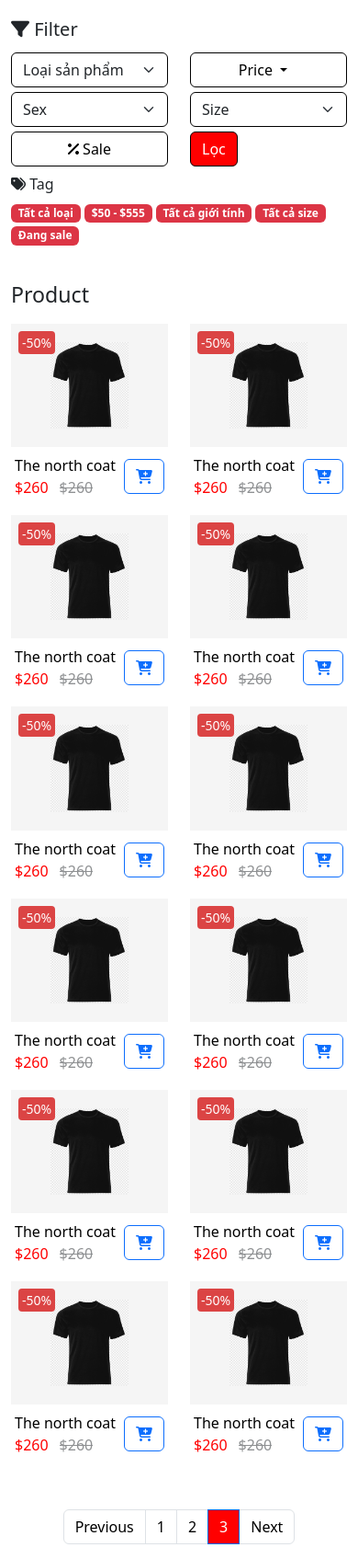
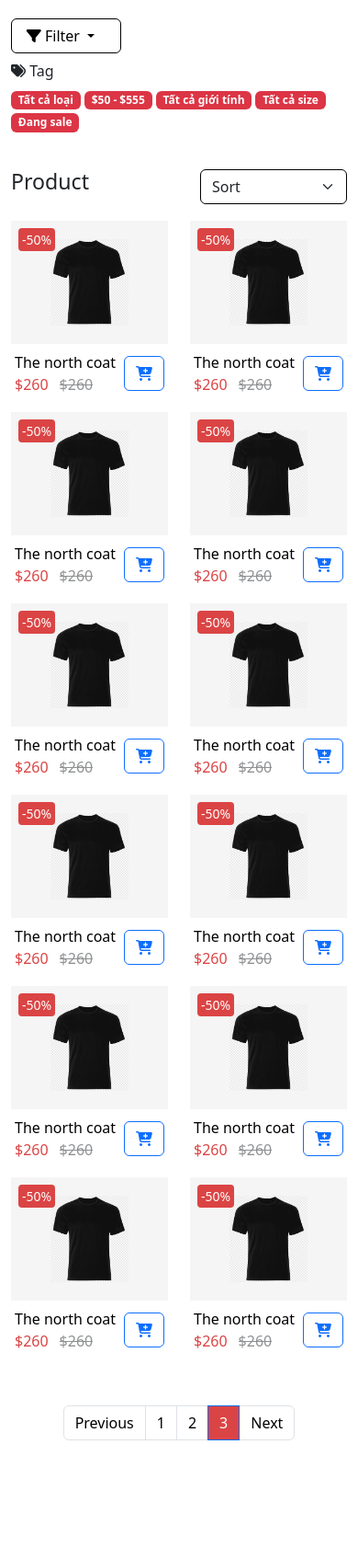
Before and after one commit to Duongnl/Web2, a PHP site: page /Template/product.php in a window 390 px wide. Shown: the whole page at 92% size. After the commit the page ends 1566 px from the top, so only its background shows below. Run offline with PHP 8.4, Linux system fonts and the light colour scheme.

Commit message:
add hidden button

```diff
--- a/Template/product.php
+++ b/Template/product.php
@@ -3,7 +3,7 @@
 <head>
     <meta charset="UTF-8">
     <meta name="viewport" content="width=device-width, initial-scale=1.0">
-    <title>Document</title>
+    <title>Product</title>
     <link href="https://cdn.jsdelivr.net/npm/bootstrap@5.3.3/dist/css/bootstrap.min.css" rel="stylesheet" integrity="sha384-QWTKZyjpPEjISv5WaRU9OFeRpok6YctnYmDr5pNlyT2bRjXh0JMhjY6hW+ALEwIH" crossorigin="anonymous">
     <link rel="stylesheet"  type="text/css" href="../assets/css/Product.css">
     <link rel="stylesheet" href="https://cdnjs.cloudflare.com/ajax/libs/font-awesome/6.5.1/css/all.min.css" integrity="sha512-DTOQO9RWCH3ppGqcWaEA1BIZOC6xxalwEsw9c2QQeAIftl+Vegovlnee1c9QX4TctnWMn13TZye+giMm8e2LwA==" crossorigin="anonymous" referrerpolicy="no-referrer" />
@@ -17,7 +17,73 @@
 
         <!-- Nhãn bộ lọc -->
         <div class="row row-filter-lable" >
-        <h5 style="margin-top: 20px;" > <i class="fa-solid fa-filter"></i> Filter</h5>
+        <h5 style="margin-top: 20px;" class="h5-filter"> <i class="fa-solid fa-filter"></i> Filter</h5>
+        <!-- <button type="button" class="btn btn-outline-danger btn-filter-hidden" ><i class="fa-solid fa-filter"></i> Filter</button> -->
+            <div class="dropdown dropdown-hidden"  >
+                <button class="btn btn-secondary dropdown-toggle btn-filter-hidden" type="button" data-bs-toggle="dropdown" aria-expanded="false">
+                <i class="fa-solid fa-filter"></i> Filter
+                </button>
+                <ul class="dropdown-menu dropdown-menu-hidden" onclick="event.stopPropagation();" style="width: 220px;"  >
+                    <li >
+                        <select class="form-select select-filter-type filter-hidden" aria-label="Default select example">
+                            <option value="" disabled selected hidden >Loại sản phẩm</option>
+                            <option value="0" select>Tất cả loại</option>
+                            <option value="1">Loại thể thao</option>
+                            <option value="2">Loại du lịch</option>
+                            <option value="3">Áo thun cao cổ</option>
+                        </select>
+                    </li>
+                    <li>
+                        <div class="dropdown">
+                            <button class="btn btn-secondary dropdown-toggle btn-filter-price filter-hidden" type="button" data-bs-toggle="dropdown" aria-expanded="false">
+                                Price
+                            </button>
+                            <ul class="dropdown-menu">
+                                <li>
+                                    <p>
+                                        <label for="amount" style="padding-left: 10px;"  >Price range:</label>
+                                        <input type="text" class="amount"  readonly style="border:0; color:#000000; font-weight:bold;padding-left: 10px;">
+                                    </p>
+                                    <div class="slider-range"></div>
+
+                                </li>
+                            </ul>
+                        </div>
+                    </li>
+                    <li>
+                        <select class="form-select select-filter-sex filter-hidden" aria-label="Default select example">
+                            <option value="" disabled selected hidden >Sex</option>
+                            <option value="0" select>Tất cả giới tính</option>
+                            <option value="1">Male</option>
+                            <option value="2">Female</option>
+                        </select>
+                    </li>
+                    <li>
+                        <select class="form-select select-filter-size filter-hidden" aria-label="Default select example">
+                            <option value="" disabled selected hidden >Size</option>
+                            <option value="0" select>Tất cả size</option>
+                            <option value="1">XXL</option>
+                            <option value="2">XL</option>
+                            <option value="3">L</option>
+                            <option value="4">M</option>
+                            <option value="5">S</option>
+                        </select>
+                    </li>
+                    <li>
+                        <div class="filter-sale filter-hidden" >
+                            <input type="checkbox" class="btn-check" id="btn-check-2-outlined"   autocomplete="off" style=" border: 1px solid black; color:black">
+                            <label class="btn btn-outline-secondary" for="btn-check-2-outlined" style="width:100%;border: 1px solid black; "> <i class="fa-solid fa-percent"></i> Sale</label>
+                        </div>
+                    </li>
+                    <li>
+                        <div class="filter-label filter-hidden" >
+                            <button type="button" class="btn btn-danger btn-filter-label"   style="float:right;">
+                            <!-- <i class="fa-solid fa-filter"></i>  -->
+                            Lọc</button>
+                        </div>
+                    </li>
+                </ul>
+            </div>
         </div>
 
         <!--Bộ lọc -->
@@ -35,17 +101,19 @@
             <!-- Giá -->
             <div class="col-6 col-sm-4 col-md-2 col-Filter" >
                 <div class="dropdown">
-                    <button class="btn btn-secondary dropdown-toggle" type="button" data-bs-toggle="dropdown" aria-expanded="false">
+                    <button class="btn btn-secondary dropdown-toggle btn-filter-price" type="button" data-bs-toggle="dropdown" aria-expanded="false">
                         Price
                     </button>
                     <ul class="dropdown-menu">
                         <li>
                             <p>
                                 <label for="amount" style="padding-left: 10px;"  >Price range:</label>
-                                <input type="text" id="amount"  readonly style="border:0; color:#000000; font-weight:bold;padding-left: 10px;">
+                                <input type="text" class="amount"  readonly style="border:0; color:#000000; font-weight:bold;padding-left: 10px;">
                             </p>
-                            <div id="slider-range"></div>
-                            <!-- <button type="button" class="btn btn-outline-secondary btn-filter-price">Chọn</button>  -->
+                            <div class="slider-range">
+
+                            </div>
+
                         </li>
                     </ul>
                 </div>
@@ -75,14 +143,14 @@
             <!-- Sale -->
             <div  class="col-6 col-sm-4 col-md-2 col-Filter" >
                 <div class="filter-sale" >
-                    <input type="checkbox" class="btn-check" id="btn-check-2-outlined"   autocomplete="off" style=" border: 1px solid black; color:black">
-                    <label class="btn btn-outline-secondary" for="btn-check-2-outlined" style="width:100%;border: 1px solid black; "> <i class="fa-solid fa-percent"></i> Sale</label>
+                    <input type="checkbox" class="btn-check" id="btn-check-3-outlined"   autocomplete="off" style=" border: 1px solid black; color:black">
+                    <label class="btn btn-outline-secondary" for="btn-check-3-outlined" style="width:100%;border: 1px solid black; "> <i class="fa-solid fa-percent"></i> Sale</label>
                 </div>
             </div>
             <!-- button lọc -->
             <div class="col-6 col-sm-4 col-md-1 col-Filter" >
                 <div class="filter-label" >
-                    <button type="button" class="btn btn-danger btn-filter-label">
+                    <button type="button" class="btn btn-danger btn-filter-label" >
                     <!-- <i class="fa-solid fa-filter"></i>  -->
                     Lọc</button>
                 </div>
@@ -106,7 +174,14 @@
 
         <!-- Nhãn sản phẩm -->
         <div class="row " style="margin-top: 40px;"  >
-            <h3>Product</h3>
+            <h3>Product
+            <select class="form-select select-filter-sort" aria-label="Default select example">
+                <option value="" disabled selected hidden >Sort</option>
+                <option value="0" select>Mặc định</option>
+                <option value="1" select>Giá cao đến thấp</option>
+                <option value="2">Giá thấp đến cao</option>
+            </select>
+            </h3>
         </div>
 
         <!-- Sản phẩm -->
@@ -369,23 +444,26 @@
     <script src="https://code.jquery.com/ui/1.13.2/jquery-ui.js"></script>
     <script>
         $( function() {
-            $( "#slider-range" ).slider({
+            $( ".slider-range" ).slider({
             range: true,
             min: 0,
             max: 500,
             values: [ 0, 500 ],
             slide: function( event, ui ) {
-                $( "#amount" ).val( "$" + ui.values[ 0 ] + " - $" + ui.values[ 1 ] );
+                $( ".amount" ).val( "$" + ui.values[ 0 ] + " - $" + ui.values[ 1 ] );
             }
             });
-            $( "#amount" ).val( "$" + $( "#slider-range" ).slider( "values", 0 ) +
-            " - $" + $( "#slider-range" ).slider( "values", 1 ) );
+            $( ".amount" ).val( "$" + $( ".slider-range" ).slider( "values", 0 ) +
+            " - $" + $( ".slider-range" ).slider( "values", 1 ) );
 
-            $("#slider-range").on("slidestop", function(event, ui) {
-            $(".dropdown-toggle").text("$" + ui.values[0] + "-$" + ui.values[1]);
+            $(".slider-range").on("slidestop", function(event, ui) {
+            $(".btn-filter-price").text("$" + ui.values[0] + "-$" + ui.values[1]);
             });
 
         });
+
+
+
     </script>
 </body>
 </html>
--- a/assets/css/Product.css
+++ b/assets/css/Product.css
@@ -15,7 +15,7 @@
 }
 
 .btn-filter-label {
-   background-color: red;
+   background-color: #DB4444;
     color: white;
     border: 1px solid black; /* Màu và độ dày của viền */
 }
@@ -37,13 +37,13 @@
   width: 100%;
 }
 
-#slider-range{
+.slider-range{
     width: 90%;
     margin: 0 auto;
-    color: red;
+    color: #DB4444;
 }
 
-.btn-filter-price{
+/* .btn-filter-price{
     margin-top: 10px;
     float: right;
     margin-right: 10px;
@@ -53,7 +53,7 @@
     padding-left: 6px;
     color: black;
 
-}
+} */
 
 .dropdown-toggle{
     width: 100%;
@@ -63,7 +63,7 @@
 }
 
 .dropdown-toggle.show {
-    background-color: red;
+    background-color: #DB4444;
 }
 
 .dropdown-toggle {
@@ -72,14 +72,14 @@
 }
 
 .dropdown-toggle:hover {
-    background-color: red;
+    background-color: #DB4444;
     color: white;
 }
 
-.btn-filter-price:hover {
+/* .btn-filter-price:hover {
     background-color: red;
     color: white;
-}
+} */
 
 .btn-outline-secondary{
     color: black;
@@ -87,7 +87,7 @@
 }
 
 .filter-sale .btn-check:checked + .btn.btn-outline-secondary {
-    background-color: red;
+    background-color: #DB4444;
     color: white;
 }
 
@@ -106,7 +106,7 @@
 
 /* Đặt màu nền đỏ cho phần tử .active */
 .pagination .page-item.active .page-link {
-  background-color: red;
+  background-color: #DB4444;
   color: white; /* Màu chữ trắng */
 }
 
@@ -183,7 +183,7 @@
 }
 
 .new-price {
-  color: red;
+  color: #DB4444;
   font-weight: 500;
   overflow: hidden;
   text-overflow: ellipsis;
@@ -225,3 +225,49 @@
     padding: 2px 8px;
   }
 }
+
+.btn-filter-hidden{
+  color: black;
+  width: 120px;
+  border-color: black;
+
+}
+
+/* .btn-filter-hidden:hover {
+  color: white;
+} */
+.filter-hidden{
+  margin-top: 10px;
+  margin-left: 10px;
+
+  width: 200px;
+}
+
+
+.dropdown-hidden{
+  display: none;
+  margin-top: 20px;
+}
+
+.select-filter-sort {
+  width: 200px;
+  float: right;
+  border: 1px solid black; /* Màu và độ dày của viền */
+}
+
+@media (max-width: 768px) {
+   .row-filter {
+    display: none;
+  }
+  .h5-filter{
+    display: none;
+  }
+
+  .dropdown-hidden {
+    display: block;
+  }
+.select-filter-sort{
+  width: 160px;
+}
+
+}
```
